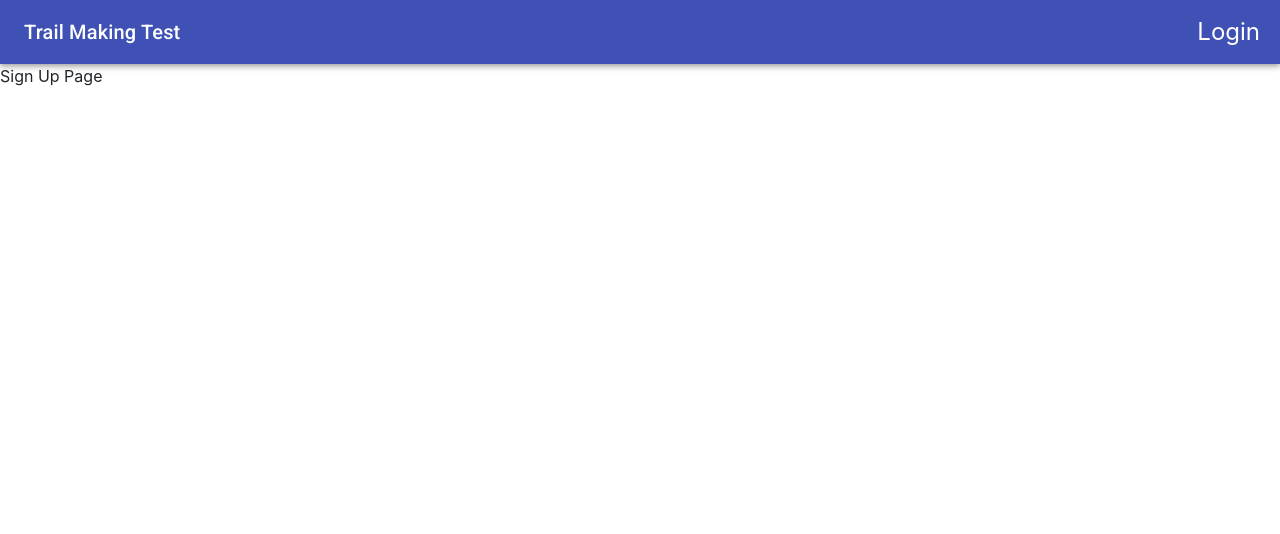
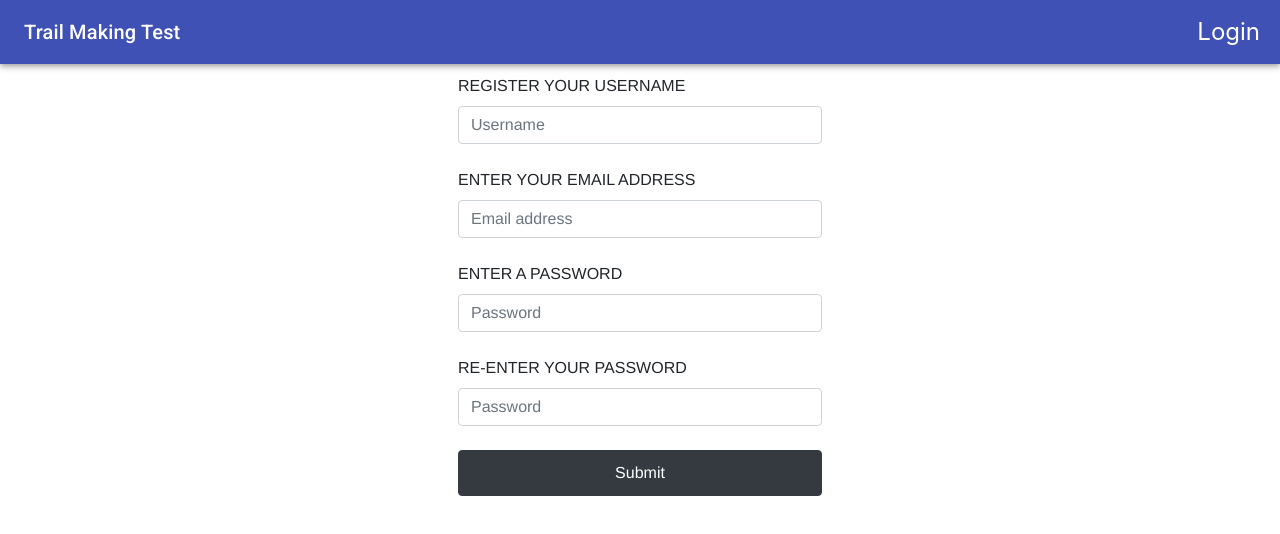
Before and after one commit to kevzzsk/TrailMakingTest, a React (Create React App) app: page /sign-up-page in a window 1280 px wide. Shown: the top 534 px of the page. Built offline with nearby package versions, Linux system fonts and the light colour scheme.

Commit message:
Formatting

```diff
--- a/src/components/ForgetPassPage.js
+++ b/src/components/ForgetPassPage.js
@@ -9,7 +9,6 @@ class ForgetPassPage extends Component{
             </div>
         )
     }
-
 }
 
 export default ForgetPassPage;
--- a/src/components/LoginPage.js
+++ b/src/components/LoginPage.js
@@ -28,25 +28,26 @@ class LoginPage extends Component {
     render() {
         return (
                 <form>
-                    <div className="form-group container">
+                    <div className="form-group experiment">
                         <br/>
                         <label style={{fontFamily:'Helvetica'}}>USERNAME</label>
                         <input type="Username" className="form-control" placeholder="" ref={(username) => this.username = username} onChange={this.handleUsername}/>
                         <label style={{paddingTop:10, fontFamily:'Helvetica'}}>PASSWORD</label>
                         <input type="Password" className="form-control" placeholder="" ref={(password) => this.password = password} onChange={this.handlePassword}/>
                         <br/>
+
                         <Link type="submit" className="btn btn-dark experiment-btn" innerRef={this.checkLogin} to={'/user-page'}>
                             Login >
                         </Link>
 
                         <Link to={'/sign-up-page'}>
-                            <span>Sign up</span>
+                            <span style={{color:"#A0A0A0"}}>Sign up</span>
                         </Link>
 
                         <br/>
 
                         <Link to={'/forget-password'}>
-                            <span>Don't remember your password?</span>
+                            <span style={{color:"#A0A0A0"}}>Don't remember your password?</span>
                         </Link>
                     </div>
                 </form>
--- a/src/components/SignUpPage.js
+++ b/src/components/SignUpPage.js
@@ -1,11 +1,34 @@
 import React, {Component} from 'react';
+import { Link } from '@material-ui/core';
 
 class SignUpPage extends Component{
+
+    handleSubmit = () => {
+
+    }
 
     render() {
         return (
             <div>
-                <span>Sign Up Page</span>
+                <form onSubmit={this.handleSubmit}>
+                    <div className="form-group experiment" style={{fontFamily:'Helvetica'}}>
+                        <label>REGISTER YOUR USERNAME</label>
+                        <input type="username" className="form-control" placeholder="Username"></input>
+                        <br/>
+                        <label>ENTER YOUR EMAIL ADDRESS</label>
+                        <input type="email" className="form-control" placeholder="Email address"></input>
+                        <br/>
+                        <label>ENTER A PASSWORD</label>
+                        <input type="password" className="form-control" placeholder="Password"></input>
+                        <br/>
+                        <label>RE-ENTER YOUR PASSWORD</label>
+                        <input type="password" className="form-control" placeholder="Password"></input>
+                        <br/>
+                        <Link>
+                            <button type="submit" className="btn btn-dark experiment-btn">Submit</button>
+                        </Link>
+                    </div>
+                </form>
             </div>
         )
     }
```
